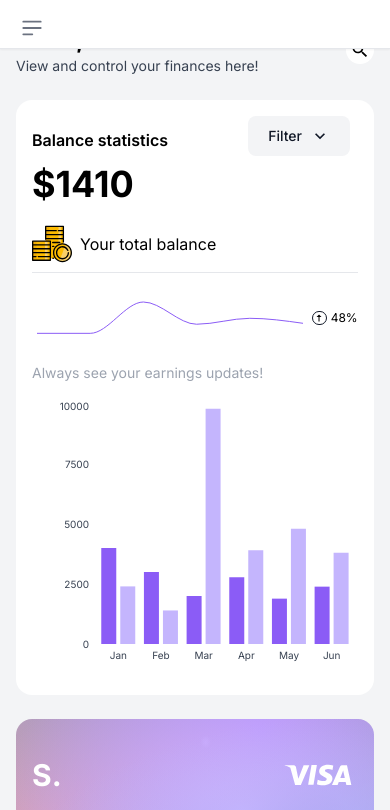
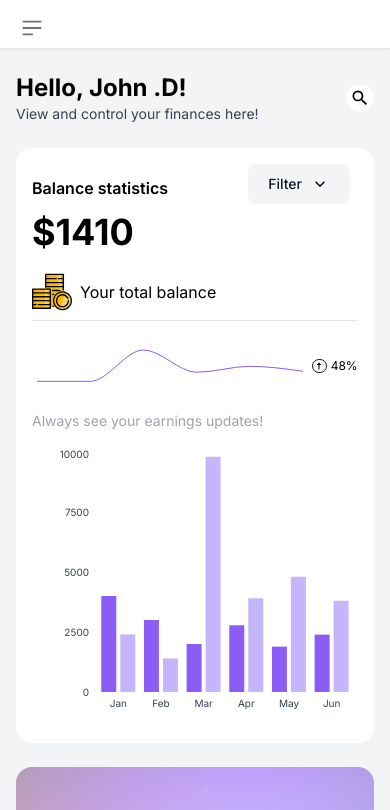
Before and after one commit to jeheskielSunloy77/tyrads-assessment, a Next.js app: page / in a window 390 px wide. Shown: the top 810 px of the page. Built offline with nearby package versions, Linux system fonts and the light colour scheme.

Commit message:
fix: no top margin on mobile screen for navbar on layout main tag

```diff
--- a/src/app/layout.css
+++ b/src/app/layout.css
@@ -1,5 +1,6 @@
 .layout-wrapper {
 	background-color: var(--gray-100);
+	margin-top: var(--size-12);
 }
 
 :is(.dark) .layout-wrapper {
@@ -9,6 +10,7 @@
 @media (min-width: 640px) {
 	.layout-wrapper {
 		padding-left: 60px;
+		margin-top: 0;
 	}
 }
 
```
